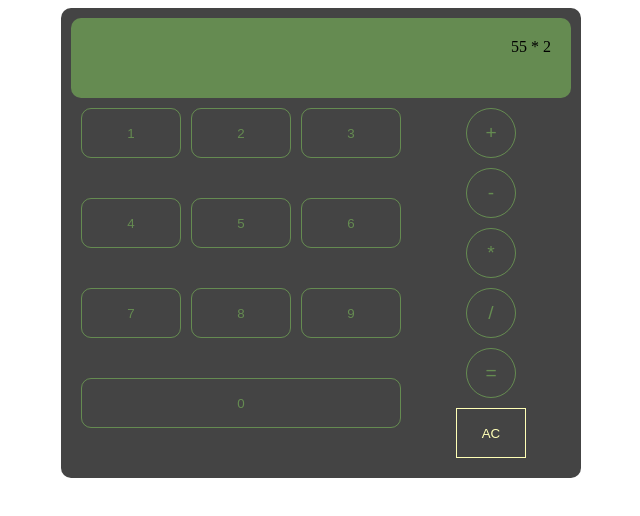
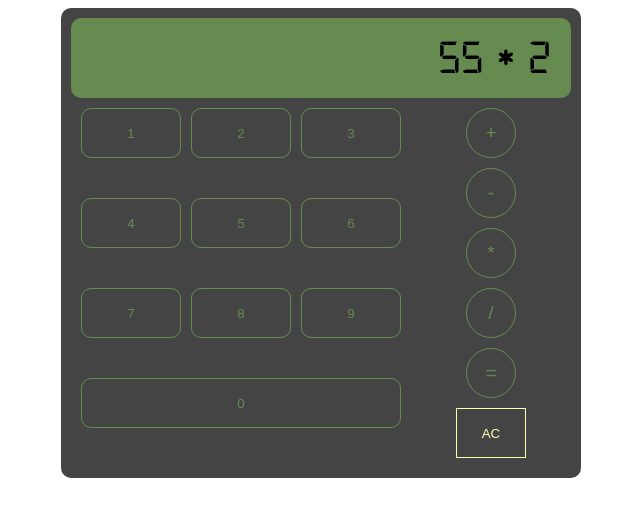
Before and after one commit to cookingnoob/2025-top-calculator, a plain HTML site: page index.html in a window 1280 px wide. Shown: the whole page, without its empty margins (319-959 px from the left). Drawn offline with Linux system fonts and the light colour scheme.

Commit message:
add font for a digital calculator look on the display

```diff
--- a/style.css
+++ b/style.css
@@ -1,3 +1,9 @@
+@font-face {
+  font-family: "Digital";
+  src: url("./fonts/digital-7.ttf");
+  font-weight: 400;
+  font-style: normal;
+}
 .app-wrapper {
   display: flex;
   justify-content: center;
@@ -21,6 +27,8 @@
   border-radius: 10px;
 }
 .main-operations-container {
+  font-family: "Digital";
+  font-size: 3rem;
   display: flex;
   justify-content: end;
   padding: 20px;
```
Also changed, not shown: fonts/digital-7 (italic).ttf (added), fonts/digital-7 (mono italic).ttf (added), fonts/digital-7 (mono).ttf (added), fonts/digital-7.ttf (added).
